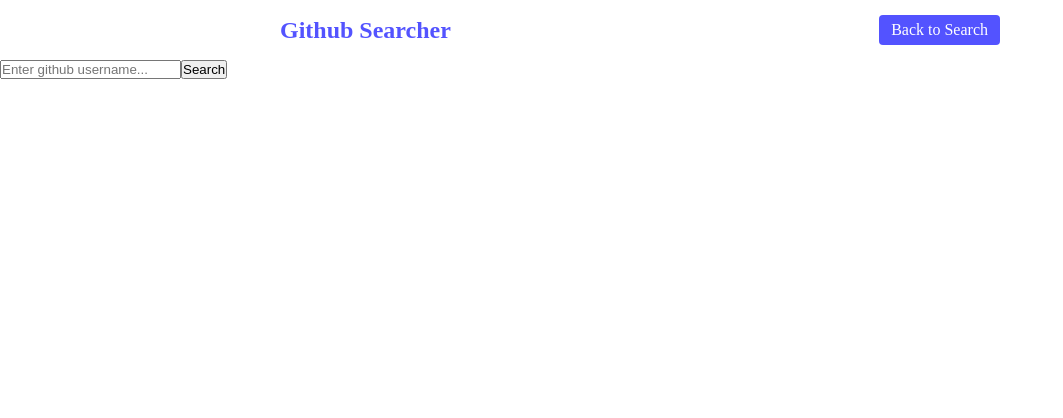
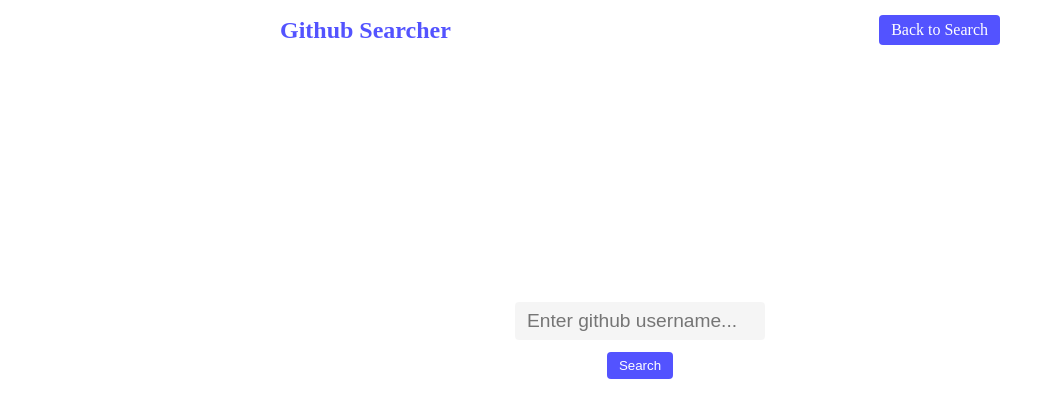
Before and after one commit to saurabhk79/github-project, a React (Vite) app in the folder frontend/: page / in a window 1280 px wide. Shown: the top 418 px of the page, without its empty margins (0-1063 px from the left). Built offline with nearby package versions, Linux system fonts and the light colour scheme.

Commit message:
added styles for search

```diff
--- a/frontend/src/components/Search/index.tsx
+++ b/frontend/src/components/Search/index.tsx
@@ -20,7 +20,9 @@
           onChange={(e) => setUsername(e.target.value)}
           value={username}
         />
-        <button type="submit">Search</button>
+        <div className={styles.centered}>
+          <button type="submit">Search</button>
+        </div>
       </form>
     </div>
   );
--- a/frontend/src/components/Search/search.module.css
+++ b/frontend/src/components/Search/search.module.css
@@ -0,0 +1,41 @@
+.search {
+  height: 70vh;
+
+  display: flex;
+  align-items: center;
+  justify-content: center;
+}
+
+.search input {
+  width: 250px;
+  display: block;
+
+  padding: 8px 12px;
+  font-size: larger;
+
+  border: none;
+  outline: none;
+  border-radius: 4px;
+  background-color: #0000000a;
+}
+
+.search button {
+  padding: 6px 12px;
+  background-color: #5353ff;
+  color: white;
+  border-radius: 4px;
+  border: none;
+  outline: none;
+  cursor: pointer;
+}
+
+.search button:hover {
+  background-color: #3434ff;
+}
+
+.centered {
+  display: flex;
+  align-items: center;
+  justify-content: center;
+  margin-top: 12px;
+}
```
